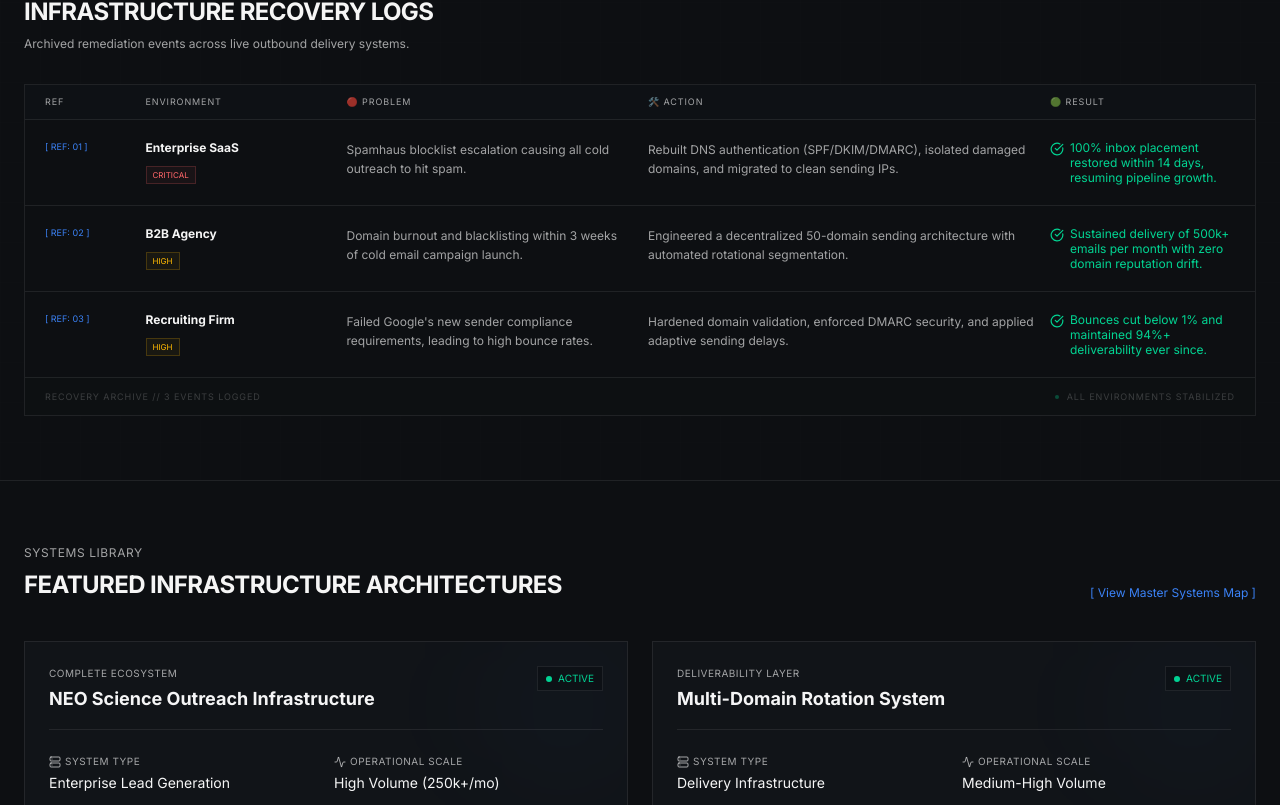
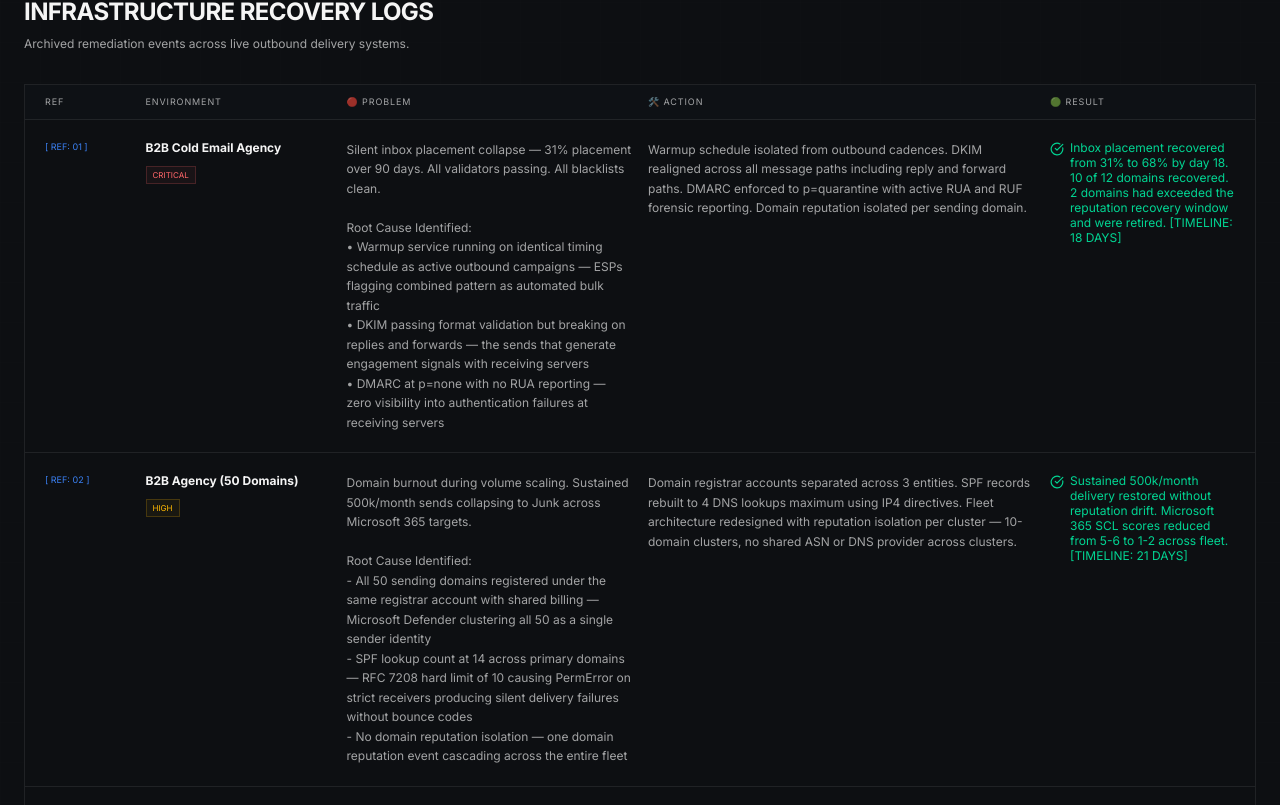
Before and after one commit to mehedi-active24/mehedi-infrastructure-system, a Next.js app: page / in a window 1280 px wide. Shown: the part 2275-3080 px from the top of the page. Built offline with nearby package versions, Linux system fonts and the light colour scheme.

Commit message:
fix(case-studies): enhance Remediation Archive logs with comprehensive real-world technical diagnoses

```diff
--- a/src/components/DeliverabilityProof.tsx
+++ b/src/components/DeliverabilityProof.tsx
@@ -58,26 +58,26 @@ const statusColors: Record<string, { dot: string; text: string; border: string;
 const recoveryLogs = [
   {
     id: "01",
-    env: "Enterprise SaaS",
-    failure: "Spamhaus blocklist escalation causing all cold outreach to hit spam.",
-    intervention: "Rebuilt DNS authentication (SPF/DKIM/DMARC), isolated damaged domains, and migrated to clean sending IPs.",
-    result: "100% inbox placement restored within 14 days, resuming pipeline growth.",
+    env: "B2B Cold Email Agency",
+    failure: "Silent inbox placement collapse — 31% placement over 90 days. All validators passing. All blacklists clean.\n\nRoot Cause Identified:\n• Warmup service running on identical timing schedule as active outbound campaigns — ESPs flagging combined pattern as automated bulk traffic\n• DKIM passing format validation but breaking on replies and forwards — the sends that generate engagement signals with receiving servers\n• DMARC at p=none with no RUA reporting — zero visibility into authentication failures at receiving servers",
+    intervention: "Warmup schedule isolated from outbound cadences. DKIM realigned across all message paths including reply and forward paths. DMARC enforced to p=quarantine with active RUA and RUF forensic reporting. Domain reputation isolated per sending domain.",
+    result: "Inbox placement recovered from 31% to 68% by day 18. 10 of 12 domains recovered. 2 domains had exceeded the reputation recovery window and were retired. [TIMELINE: 18 DAYS]",
     severity: "CRITICAL",
   },
   {
     id: "02",
-    env: "B2B Agency",
-    failure: "Domain burnout and blacklisting within 3 weeks of cold email campaign launch.",
-    intervention: "Engineered a decentralized 50-domain sending architecture with automated rotational segmentation.",
-    result: "Sustained delivery of 500k+ emails per month with zero domain reputation drift.",
+    env: "B2B Agency (50 Domains)",
+    failure: "Domain burnout during volume scaling. Sustained 500k/month sends collapsing to Junk across Microsoft 365 targets.\n\nRoot Cause Identified:\n- All 50 sending domains registered under the same registrar account with shared billing — Microsoft Defender clustering all 50 as a single sender identity\n- SPF lookup count at 14 across primary domains — RFC 7208 hard limit of 10 causing PermError on strict receivers producing silent delivery failures without bounce codes\n- No domain reputation isolation — one domain reputation event cascading across the entire fleet",
+    intervention: "Domain registrar accounts separated across 3 entities. SPF records rebuilt to 4 DNS lookups maximum using IP4 directives. Fleet architecture redesigned with reputation isolation per cluster — 10-domain clusters, no shared ASN or DNS provider across clusters.",
+    result: "Sustained 500k/month delivery restored without reputation drift. Microsoft 365 SCL scores reduced from 5-6 to 1-2 across fleet. [TIMELINE: 21 DAYS]",
     severity: "HIGH",
   },
   {
     id: "03",
-    env: "Recruiting Firm",
-    failure: "Failed Google's new sender compliance requirements, leading to high bounce rates.",
-    intervention: "Hardened domain validation, enforced DMARC security, and applied adaptive sending delays.",
-    result: "Bounces cut below 1% and maintained 94%+ deliverability ever since.",
+    env: "Recruiting Outreach",
+    failure: "Google Sender Compliance failure. Bounce rate elevated to 4.2%. Gmail rejection rate rising week-over-week despite clean MXToolbox results.\n\nRoot Cause Identified:\n- DMARC enforcement absent — p=none with no aggregate reporting — Google's bulk sender requirements (effective Feb 2024) requiring p=quarantine for >5k/day senders\n- Bounce classification undifferentiated — hard bounces and soft bounces treated identically, accelerating list decay into reputation damage\n- No PTR record configured on sending IP — reverse DNS mismatch flagged by Gmail's inbound authentication layer",
+    intervention: "DMARC enforced to p=quarantine with active RUA reporting. PTR records configured with reverse DNS matching the sending hostname. Bounce classification separated by error code — 5xx hard bounces suppressed permanently, 4xx soft bounces retried with adaptive throttle tuning.",
+    result: "Bounce rate reduced from 4.2% to 0.7% within 30 days. Google Postmaster domain reputation recovered to High tier. Google Sender Compliance requirements met in full. [TIMELINE: 30 DAYS]",
     severity: "HIGH",
   },
 ];
@@ -228,7 +228,7 @@ export default function DeliverabilityProof() {
                   {/* Failure State */}
                   <div className="md:col-span-3">
                     <div className="text-[8px] font-mono text-text-secondary/40 uppercase mb-0.5 md:hidden">🔴 Problem</div>
-                    <span className="text-xs text-text-secondary leading-relaxed block">{log.failure}</span>
+                    <span className="text-xs text-text-secondary leading-relaxed block whitespace-pre-line">{log.failure}</span>
                   </div>
 
                   {/* Intervention */}
```
